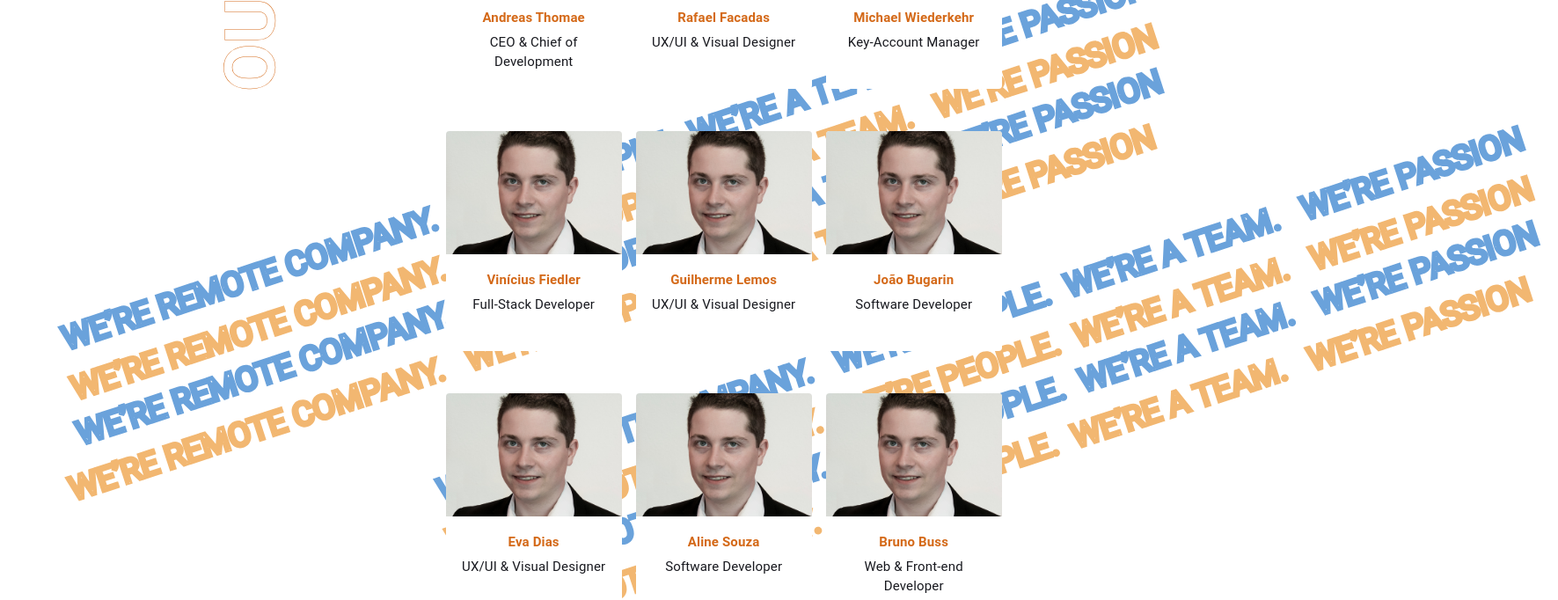
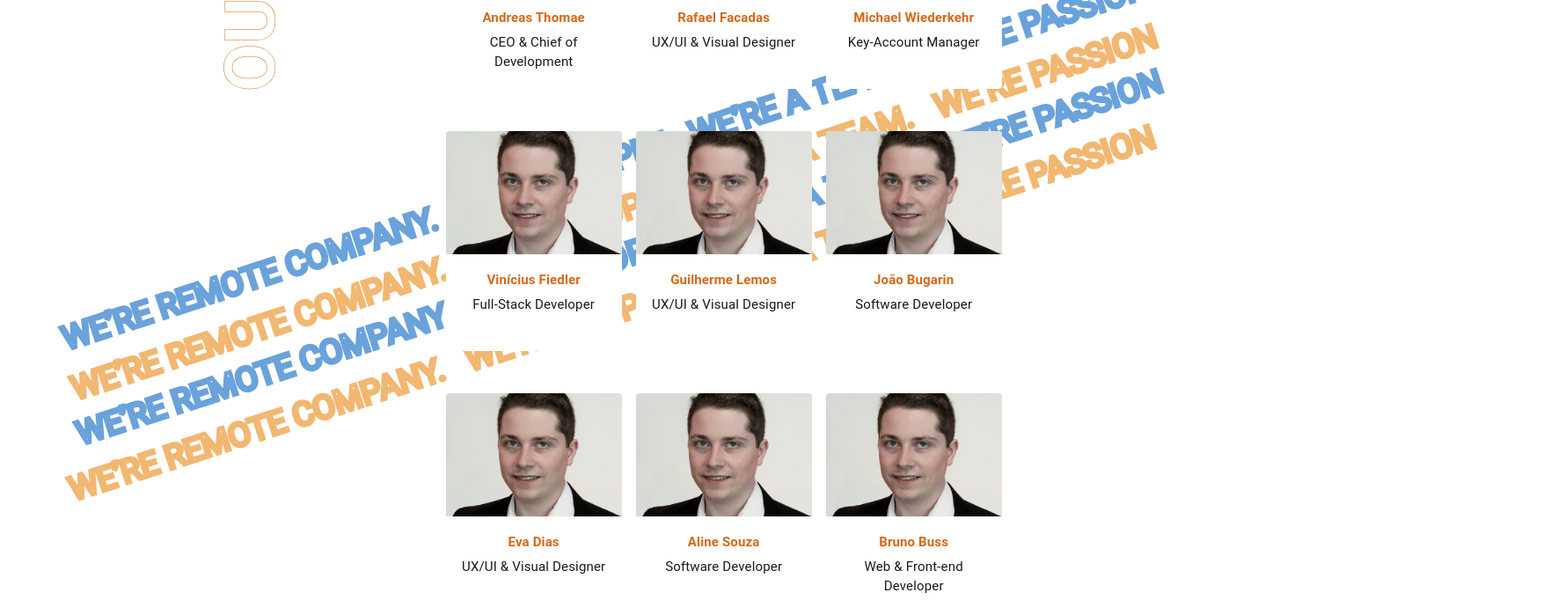
Before and after one commit to vfiedlerc/KampanosWebTranslated, a React (Create React App) app: page / in a window 1280 px wide. Shown: the part 7100-7782 px from the top of the page at 88% size, 1771 px wide, since content can reach past the window. Built offline with nearby package versions, Linux system fonts and the light colour scheme.

Commit message:
Update Team section

```diff
--- a/src/sections/Teams/Team.tsx
+++ b/src/sections/Teams/Team.tsx
@@ -62,7 +62,6 @@ export const Team: FC<TeamProps> = ({
               <Grid item>
                 <MediaCard image={andreas} title='João Bugarin' text='Software Developer' />
               </Grid>
-              <img className="imgTeam" src={OurTeamEffects} />
             </Grid>
           </Grid>
           <Grid item>
```
